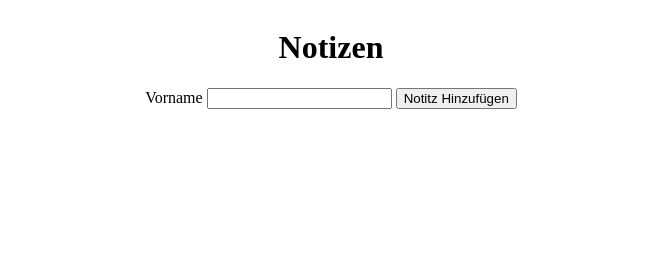
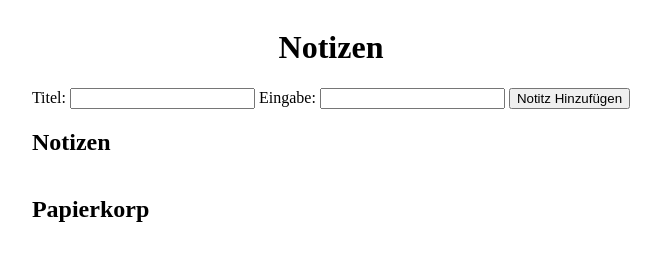
Before and after one commit to Maik649/-bungs-Test-Projekt, a plain HTML site: page index.html in a window 1280 px wide. Shown: the whole page, without its empty margins (309-970 px from the left). Drawn offline with Linux system fonts and the light colour scheme.

Commit message:
add new titel input

```diff
--- a/index.html
+++ b/index.html
@@ -14,14 +14,21 @@
     </header>
     <main>
         <div class="eingabeForm">
-            <label for="lvorname">Vorname</label>
-            <input type="text" name="lvorname" id="lvorname">
+            <label for="ltitle">Titel:</label>
+            <input type="text" name="ltitle" id="ltitle">
+            <label for="lnote">Eingabe:</label>
+            <input type="text" name="lnote" id="lnote">
 
             <button onclick=" addnote()">Notitz Hinzufügen</button>
 
 
         </div>
+        <h2>Notizen</h2>
         <div id="main-content">
+
+        </div>
+        <h2>Papierkorp</h2>
+        <div id="trash-content">
 
         </div>
     </main>
```
